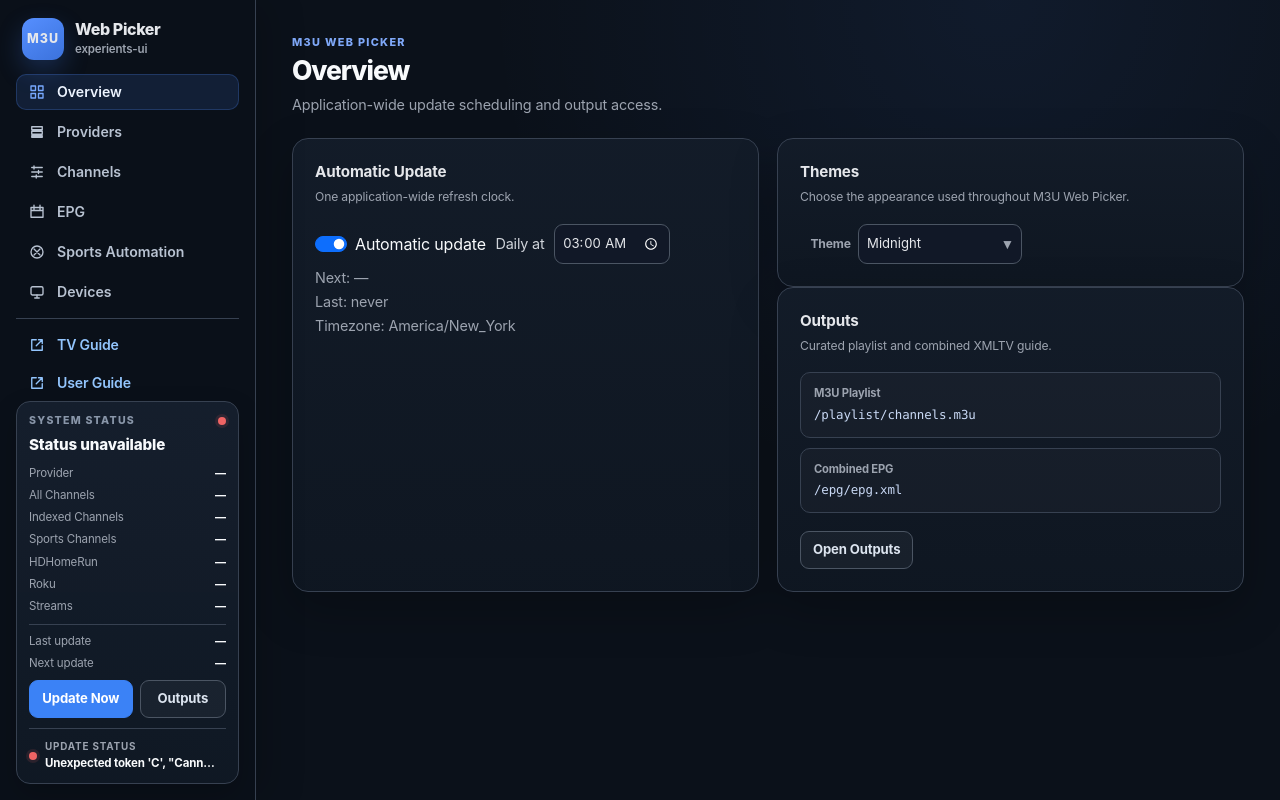
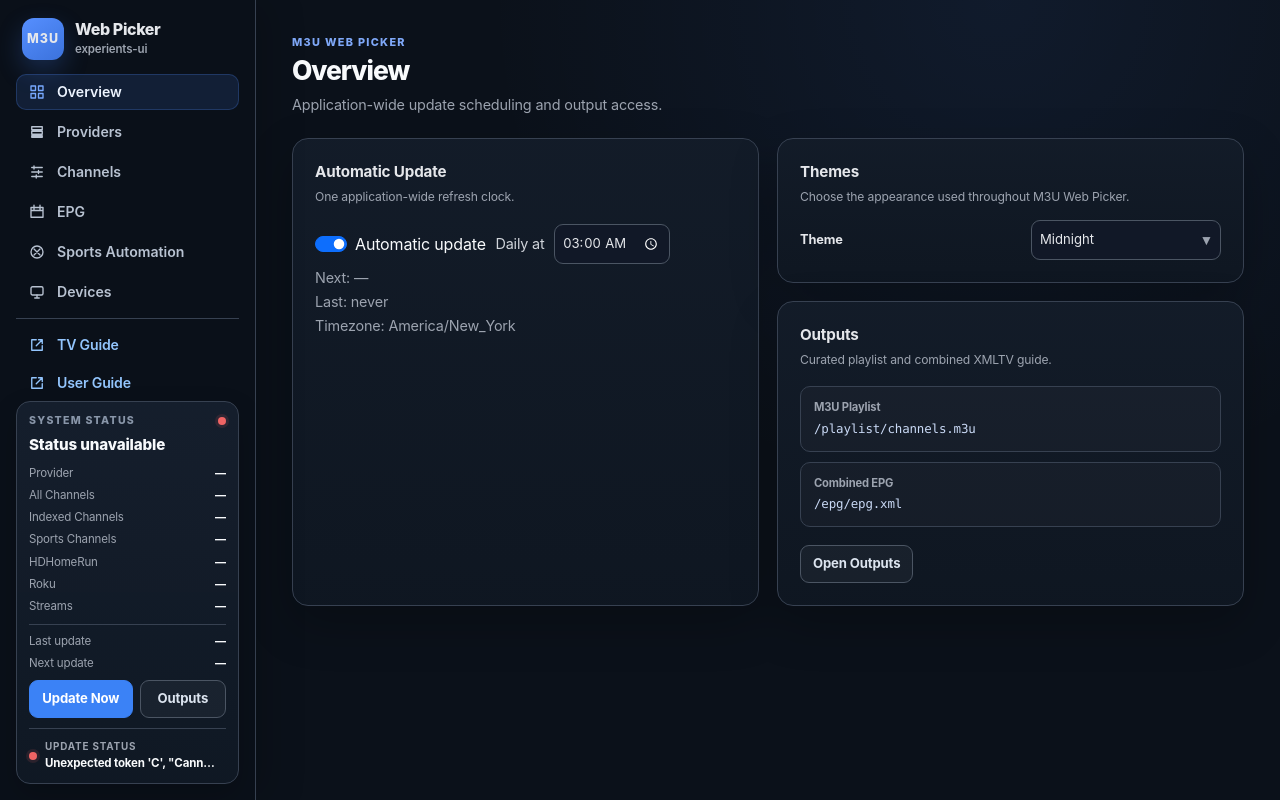
Before and after one commit to zschmook/m3u-web-picker, a Flask app: page / in a window 1280 px wide. Run offline with Flask 3, Linux system fonts and the light colour scheme; data comes from the database, SQL or seed files in the repository; data that the repository does not hold is empty; parts of the project's set-up code (start-up, migrations or seed data) failed here and were passed over; some libraries are stand-ins or nearby versions.

Commit message:
Style Overview theme card

```diff
--- a/static/css/ui_sidebar_tweaks.css
+++ b/static/css/ui_sidebar_tweaks.css
@@ -27,6 +27,33 @@
   display: block;
 }
 
+.ui-overview-right-stack {
+  display: grid;
+  gap: 18px;
+  align-content: start;
+}
+
+.ui-overview-theme-card .ui-card-heading {
+  margin-bottom: 14px;
+}
+
+.ui-overview-theme-card .ui-theme-control {
+  display: flex;
+  justify-content: space-between;
+  width: 100%;
+  margin-left: 0;
+  padding-left: 0;
+}
+
+.ui-overview-theme-card .ui-theme-control > span:first-child {
+  color: var(--ui-text);
+  font-size: 0.8rem;
+}
+
+.ui-overview-theme-card .ui-theme-control select {
+  min-width: 190px;
+}
+
 #publicEpgDetails > summary {
   cursor: default;
   list-style: none;
```
